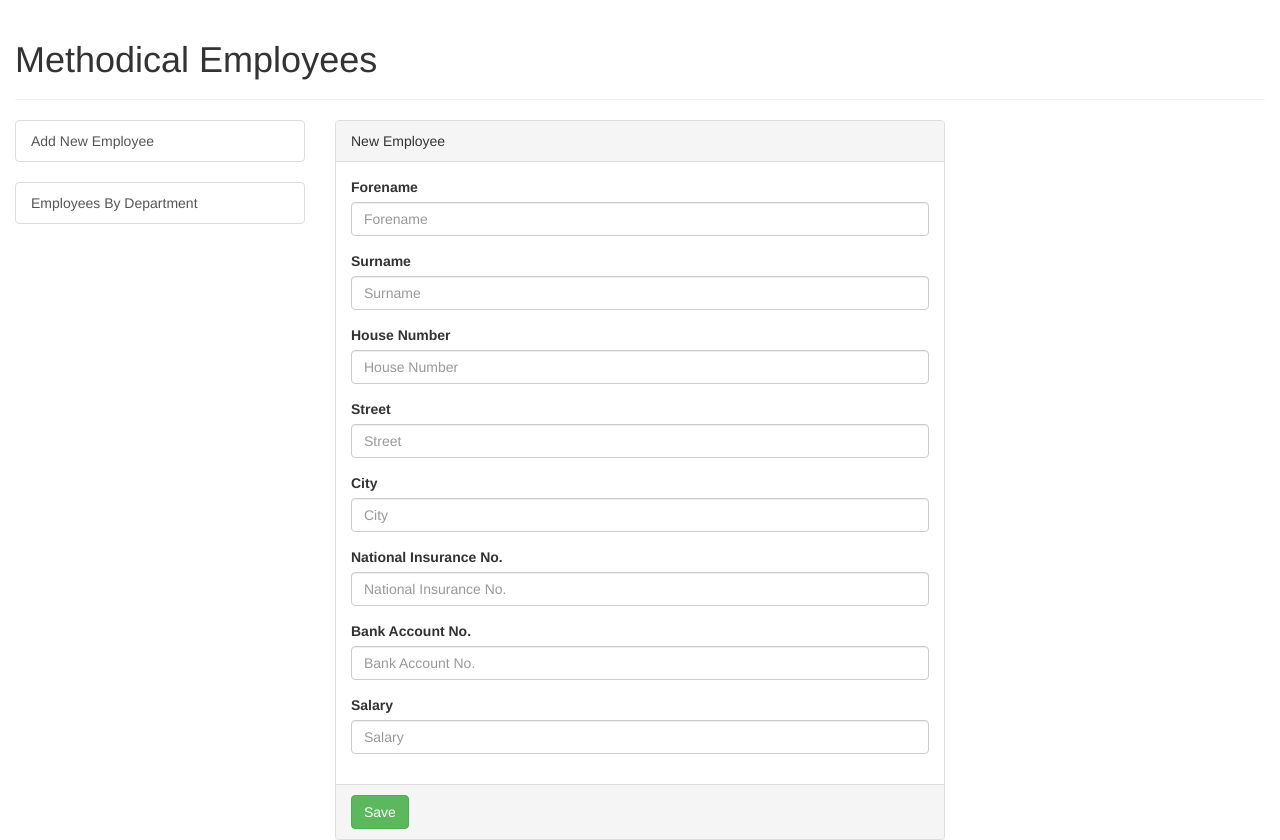
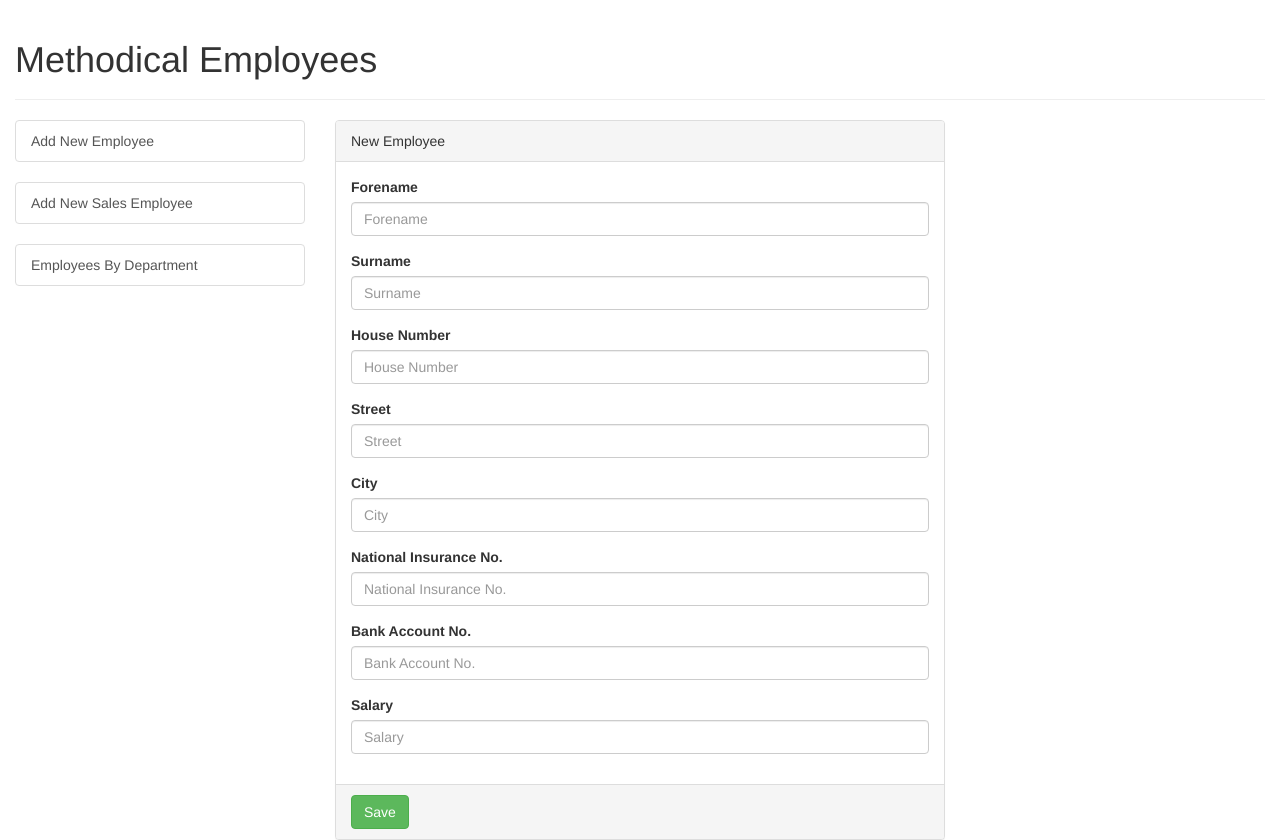
Before and after one commit to mj-mcbride/Methodical, an Angular app in the folder Angular/methodical-employees/: page / in a window 1280 px wide. Shown: the top 840 px of the page. Built offline with nearby package versions, Linux system fonts and the light colour scheme; no server answers.

Commit message:
Adding final changes from week 3 challenge

```diff
--- a/Angular/methodical-employees/src/app/menu/menu.component.html
+++ b/Angular/methodical-employees/src/app/menu/menu.component.html
@@ -6,8 +6,14 @@
 </ul>
 
 <ul class="list-group">
+    <button type="button" (click)="onClickViewDepartment()" class="list-group-item">Add New Sales Employee</button>
+  </ul>
+
+<ul class="list-group">
     <button type="button" (click)="onClickViewDepartment()" class="list-group-item">Employees By Department</button>
   </ul>
 
 
+
+
 </div>
--- a/Angular/methodical-employees/src/index.html
+++ b/Angular/methodical-employees/src/index.html
@@ -7,6 +7,7 @@
 
   <meta name="viewport" content="width=device-width, initial-scale=1">
   <link rel="icon" type="image/x-icon" href="favicon.ico">
+
 </head>
 <body>
   <methodical-root></methodical-root>
```
